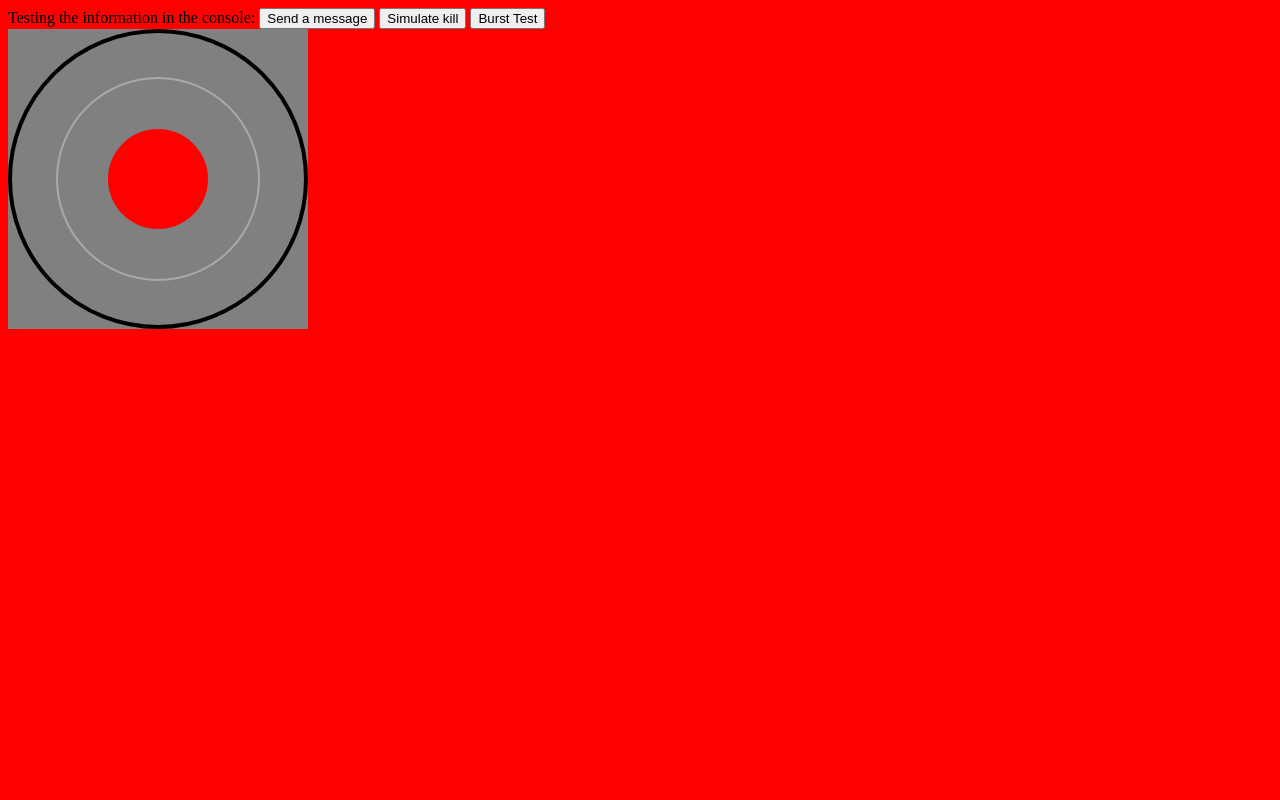
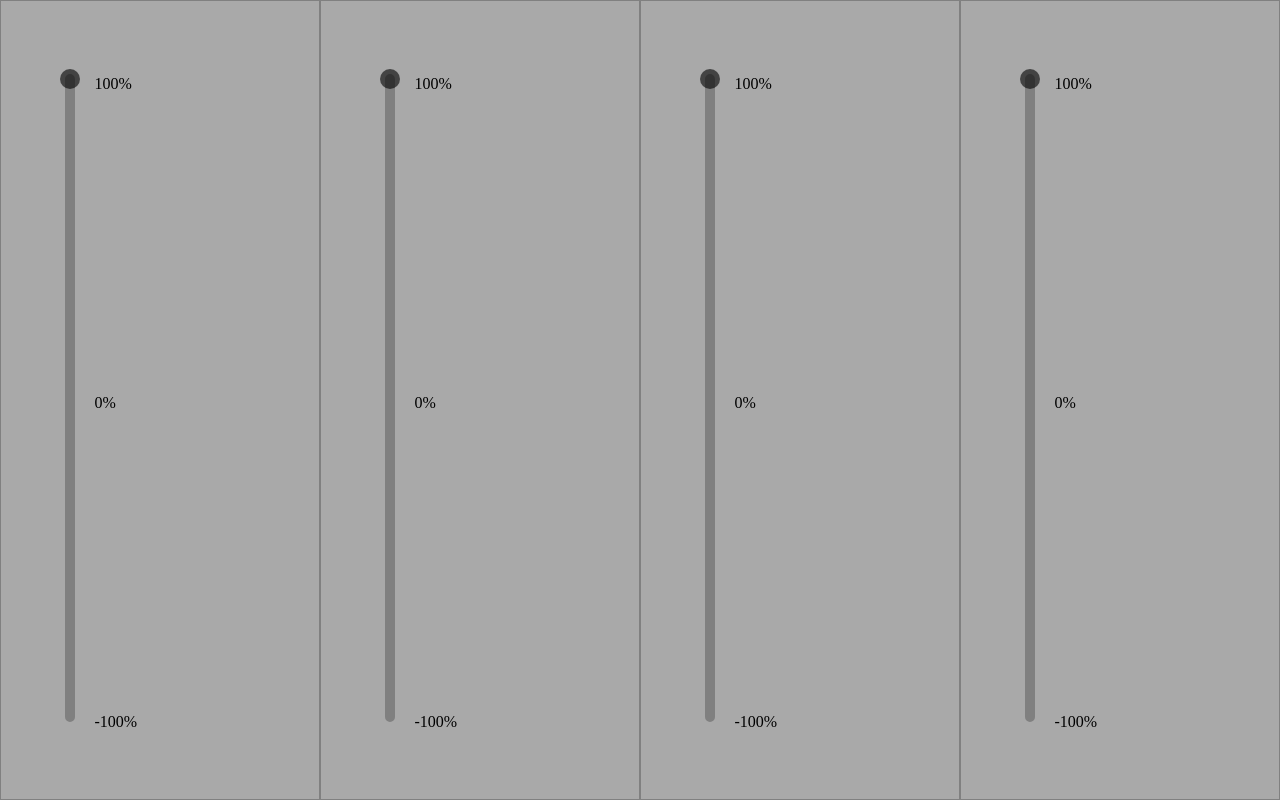
Before and after one commit to Gautreaux/Robotpi, a plain HTML site: page html/index.html in a window 1280 px wide. Drawn offline with Linux system fonts and the light colour scheme.

Commit message:
prototype phase completed

```diff
--- a/html/index.html
+++ b/html/index.html
@@ -1,21 +1,85 @@
 <head>
-    <script src = "testScript.js"></script>
-    <script src="joystick.js"></script>
-    <link rel="stylesheet" href="joystickStyles.css">
+    <script src="sliderScript.js"></script>
+    <script src="sliderSockets.js"></script>
+    <link rel="stylesheet" href="sliderStyles.css">
     <meta name="viewport" content="width=device-width, initial-scale=1.0, user-scalable=no">
 </head>
 
-<body onload="initFunction()" onunload="cleanupFunction()" id="body">
-    <p1>Testing the information in the console:</p1>
-    <button type="button" onclick="testFunction()">Send a message</button>
-    <button type="button" onclick="simulateKill()">Simulate kill</button>
-    <button type="button" onclick="burstTest()">Burst Test</button>
-    <br>
-    <div id="joystickWrapper">
-        <div class="inscribedCircle"><div class="limitCircle"></div></div>
-        <div id="joystickCollider"><!--For tracking input, but not moving while redrawing-->
-            <div id="joystick"></div>
-        </div>
-
-    </div>
+<body id="body" onload="initFunction()" onunload="cleanupFunction()">
+    <table>
+        <tr>
+            <td>
+                <div class="sliderTrack">
+                    <div class="markerCollider">
+                        <div class="marker"></div>
+                    </div>
+                </div>
+                <div class="annotationTrack">
+                    <div class="upperLimit">
+                        100%
+                    </div>
+                    <div class="neutralLimit">
+                        0%
+                    </div>
+                    <div class="lowerLimit">
+                        -100%
+                    </div>
+                </div>
+            </td>
+            <td>
+                <div class="sliderTrack">
+                    <div class="markerCollider">
+                        <div class="marker"></div>
+                    </div>
+                </div>
+                <div class="annotationTrack">
+                    <div class="upperLimit">
+                        100%
+                    </div>
+                    <div class="neutralLimit">
+                        0%
+                    </div>
+                    <div class="lowerLimit">
+                        -100%
+                    </div>
+                </div>
+            </td>
+            <td>
+                <div class="sliderTrack">
+                    <div class="markerCollider">
+                        <div class="marker"></div>
+                    </div>
+                </div>
+                <div class="annotationTrack">
+                    <div class="upperLimit">
+                        100%
+                    </div>
+                    <div class="neutralLimit">
+                        0%
+                    </div>
+                    <div class="lowerLimit">
+                        -100%
+                    </div>
+                </div>
+            </td>
+            <td>
+                <div class="sliderTrack">
+                    <div class="markerCollider">
+                        <div class="marker"></div>
+                    </div>
+                </div>
+                <div class="annotationTrack">
+                    <div class="upperLimit">
+                        100%
+                    </div>
+                    <div class="neutralLimit">
+                        0%
+                    </div>
+                    <div class="lowerLimit">
+                        -100%
+                    </div>
+                </div>
+            </td>
+        </tr>
+    </table>
 </body>
--- a/html/sliderScript.js
+++ b/html/sliderScript.js
@@ -27,7 +27,7 @@ function sliderStartBuilder(element, myId) {
     //id definitely varies on input
     //but due to some closure bs, it is persistent across calls?
 
-    console.log(myId)
+    // console.log(myId)
     //create the scoped items:
     let sliderTouchIdentifier = null;
     let sliderTouchStartLocation = null;
@@ -92,7 +92,7 @@ function sliderStartBuilder(element, myId) {
         }
     }
 
-    resetSlider = function () {
+    let resetSlider = function () {
         sliderTouchIdentifier = null;
         sliderTouchStartLocation = null;
     }
--- a/html/sliderSockets.js
+++ b/html/sliderSockets.js
@@ -4,8 +4,9 @@ function initFunction(){
 
     document.getElementsByTagName("body")[0].style.backgroundColor = 'darkgoldenrod';
 
+    const socket = new WebSocket("ws://192.168.1.84:8765");
     // const socket = new WebSocket("ws://192.168.4.1:8765");
-    const socket = new WebSocket("ws://localhost:8765")
+    // const socket = new WebSocket("ws://localhost:8765")
     socket.onopen = onSocketOpen;
     socket.onerror = onSocketError;
     socket.onmessage = onSocketReceive;
@@ -18,7 +19,7 @@ function onSocketOpen(event){
 
     document.getElementsByTagName("body")[0].style.backgroundColor = 'darkgreen';
 
-    broadcastNewValue = broadcastPostConnection
+    broadcastNewValue = broadcastPostConnection(this)
 
     sliderInit();
 }
@@ -36,6 +37,8 @@ function onSocketError(event){
 
 //called on a standard socket close (i.e. server shutdown)
 function onSocketClose(event){
+    console.log("Socket Closed under normal conditions");
+    document.getElementsByTagName("body")[0].style.backgroundColor = 'darkgray';
 //TODO
 }
 
@@ -52,23 +55,8 @@ function broadcastNewValue(id, val) {
 //returns a function that
 //  send an update for motor ID to become value val
 //  used after a successful connection established
-// function broadcastPostConnection(inSocket) {
-//     return function (id, val) {
-//         if (id < 0 || id >= 4) {
-//             console.log("Unknown motor ID: " + String(id) + ". Should be integer in [0,3]");
-//             return;
-//         }
-//         if (Math.abs(val) > 1) {
-//             console.log("Illegal motor value: " + String(val) + ". Should be float in [-1,1]");
-//             return;
-//         }
-
-//         console.log("Outgoing update: (" + id + ", " + val + ")");
-//         // inSocket.send(String(id) + String(val));
-//     }
-// }
-
-function broadcastPostConnection(id, val) {
+function broadcastPostConnection(inSocket) {
+    return function (id, val) {
         if (id < 0 || id >= 4) {
             console.log("Unknown motor ID: " + String(id) + ". Should be integer in [0,3]");
             return;
@@ -78,6 +66,21 @@ function broadcastPostConnection(id, val) {
             return;
         }
 
-    console.log("Outgoing update: (" + id + ", " + val + ")");
-    // inSocket.send(String(id) + String(val));
+        // console.log("Outgoing update: (" + id + ", " + val + ")");
+        inSocket.send(String(id) + String(val));
     }
+}
+
+//function broadcastPostConnection(id, val) {
+//    if (id < 0 || id >= 4) {
+//        console.log("Unknown motor ID: " + String(id) + ". Should be integer in [0,3]");
+//        return;
+//    }
+//    if (Math.abs(val) > 1) {
+//        console.log("Illegal motor value: " + String(val) + ". Should be float in [-1,1]");
+//        return;
+//    }
+//
+//    console.log("Outgoing update: (" + id + ", " + val + ")");
+//    // inSocket.send(String(id) + String(val));
+//}
```
Also changed, not shown: html/joystick.html (added, +21 -0 lines), 1 other file. Lines whose indentation alone changed are shown as unchanged.
